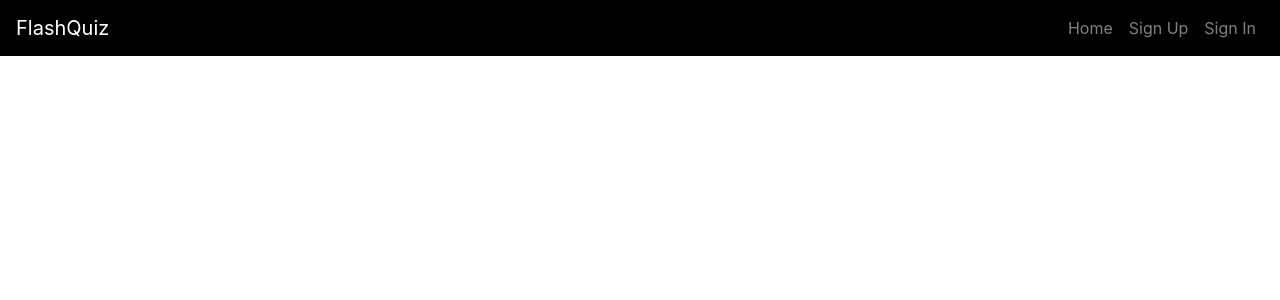
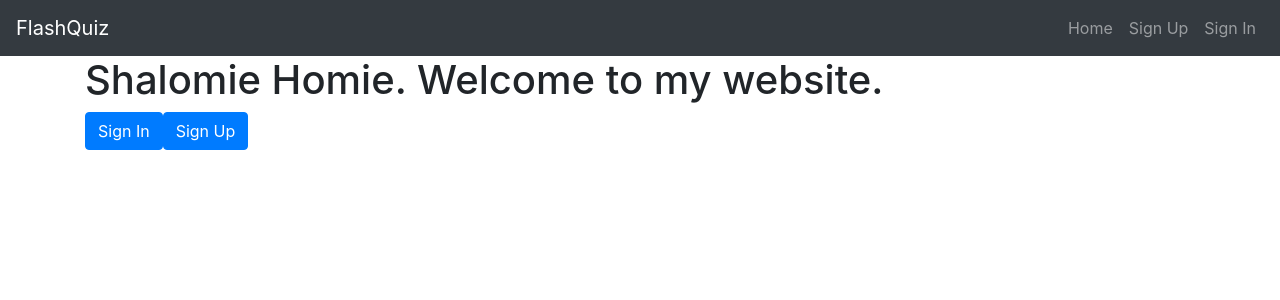
Before and after one commit to mtsai920/flashquiz-client, a React app: page /#/ in a window 1280 px wide. Shown: the top 300 px of the page. Built offline with nearby package versions, Linux system fonts and the light colour scheme.

Commit message:
Added homepage, collectionCreate component - 1. Created rudimentary homepage 2. Created collectionCreate component 3. Changed react app name to FlashQuiz in index.html 4. Added components to header

```diff
--- a/public/index.html
+++ b/public/index.html
@@ -11,7 +11,7 @@ unless you know exactly what you're doing! -->
     <link rel="manifest" href="%PUBLIC_URL%/manifest.json">
     <link rel="shortcut icon" href="%PUBLIC_URL%/favicon.ico">
 
-    <title>React App</title>
+    <title>FlashQuiz</title>
   </head>
   <body>
     <noscript>
--- a/src/components/App/App.js
+++ b/src/components/App/App.js
@@ -8,6 +8,8 @@ import SignUp from '../SignUp/SignUp'
 import SignIn from '../SignIn/SignIn'
 import SignOut from '../SignOut/SignOut'
 import ChangePassword from '../ChangePassword/ChangePassword'
+import Home from '../Home/Home'
+import CollectionCreate from '../Collections/CollectionCreate'
 
 class App extends Component {
   constructor () {
@@ -42,6 +44,9 @@ class App extends Component {
           />
         ))}
         <main className="container">
+          <Route exact path='/' render={() => (
+            <Home/>
+          )} />
           <Route path='/sign-up' render={() => (
             <SignUp msgAlert={this.msgAlert} setUser={this.setUser} />
           )} />
@@ -54,6 +59,9 @@ class App extends Component {
           <AuthenticatedRoute user={user} path='/change-password' render={() => (
             <ChangePassword msgAlert={this.msgAlert} user={user} />
           )} />
+          <AuthenticatedRoute user={user} exact path='/create-collection' render={() => (
+            <CollectionCreate msgAlert={this.msgAlert} user={user} />
+          )} />
         </main>
       </Fragment>
     )
--- /dev/null
+++ b/src/components/Collections/CollectionCreate.js
@@ -0,0 +1,45 @@
+import React, { useState } from 'react'
+import { Col, Row, Form } from 'react-bootstrap'
+// import Button from 'react-bootstrap/Button'
+
+const CollectionCreate = (props) => {
+  const [collection, setCollection] = useState({
+    title: '',
+    description: '',
+    cards: []
+  })
+
+  // const [collectionId, setCollectionId] = useState(null)
+
+  const handleChange = event => {
+    event.persist()
+    setCollection(recipe => ({ ...collection, [event.target.name]: event.target.value }))
+  }
+
+  return (
+    <div>
+      <h1>Create a Collection</h1>
+      <Form>
+        <Form.Group as={Row} controlId="formPlaintextPassword">
+          <Form.Label column sm="2">
+            Descriptiongi
+          </Form.Label>
+          <Col sm="10">
+            <Form.Control type="password" placeholder="Password" />
+          </Col>
+        </Form.Group>
+
+        <Form.Group as={Row} controlId="formPlaintextPassword">
+          <Form.Label column sm="2">
+            Description
+          </Form.Label>
+          <Col sm="10">
+            <Form.Control type="password" placeholder="Password" />
+          </Col>
+        </Form.Group>
+      </Form>
+    </div>
+  )
+}
+
+export default CollectionCreate
--- a/src/components/Header/Header.js
+++ b/src/components/Header/Header.js
@@ -6,6 +6,7 @@ const authenticatedOptions = (
   <Fragment>
     <Nav.Link href="#change-password">Change Password</Nav.Link>
     <Nav.Link href="#sign-out">Sign Out</Nav.Link>
+    <Nav.Link href="#create-collection">Create</Nav.Link>
   </Fragment>
 )
 
@@ -18,12 +19,12 @@ const unauthenticatedOptions = (
 
 const alwaysOptions = (
   <Fragment>
-    <Nav.Link to="/">Home</Nav.Link>
+    <Nav.Link href="/">Home</Nav.Link>
   </Fragment>
 )
 
 const Header = ({ user }) => (
-  <Navbar className="navbar" variant="dark" expand="md">
+  <Navbar className="navbar" bg="dark" variant="dark" expand="md">
     <Navbar.Brand href="#">
       FlashQuiz
     </Navbar.Brand>
--- /dev/null
+++ b/src/components/Home/Home.js
@@ -0,0 +1,19 @@
+import React from 'react'
+import { Link } from 'react-router-dom'
+import Button from 'react-bootstrap/Button'
+
+const Home = function () {
+  return (
+    <div>
+      <h1>Shalomie Homie. Welcome to my website.</h1>
+      <Link to={'/sign-in'}>
+        <Button>Sign In</Button>
+      </Link>
+      <Link to={'/sign-up'}>
+        <Button>Sign Up</Button>
+      </Link>
+    </div>
+  )
+}
+
+export default Home
--- a/src/index.scss
+++ b/src/index.scss
@@ -1,5 +1 @@
 @import '~bootstrap/scss/bootstrap';
-
-.navbar {
-  background-color: black;
-}
```
